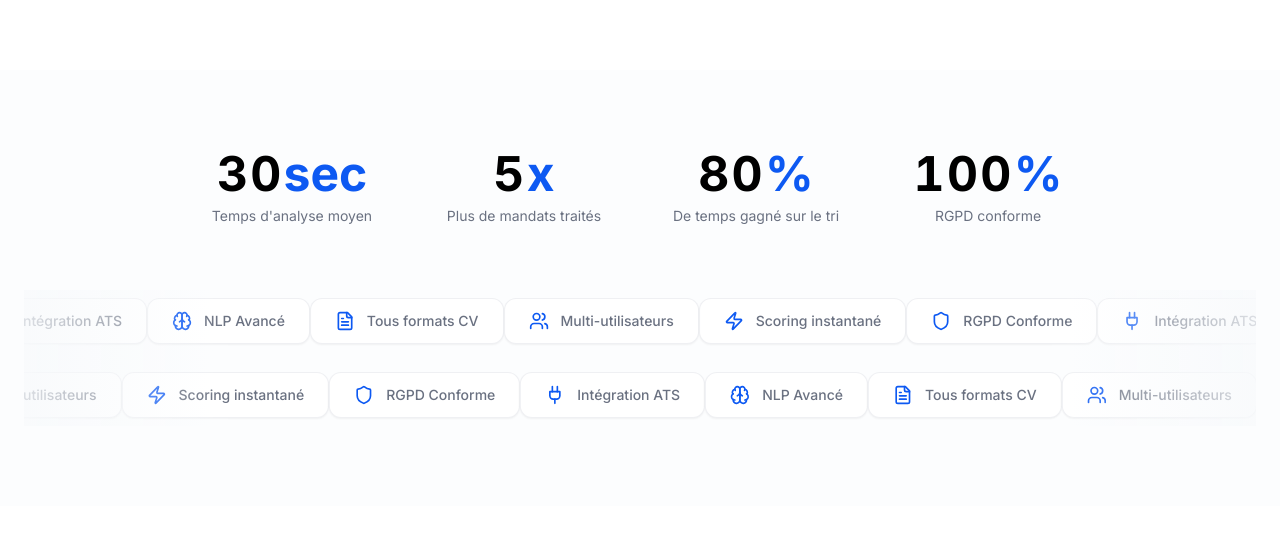
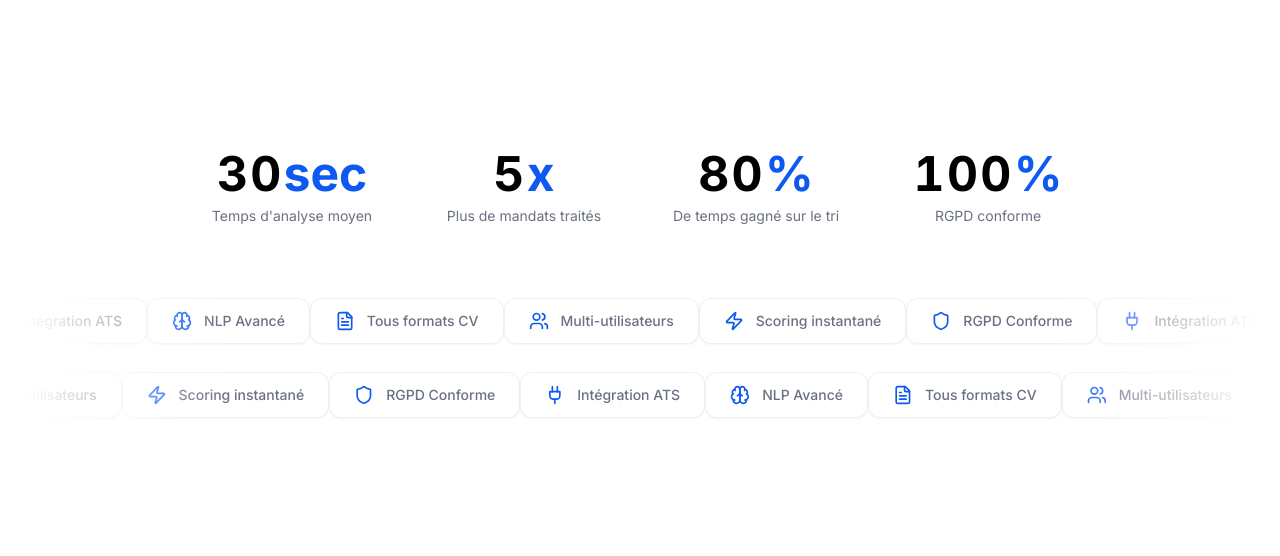
Before and after one commit to FouziGit/skillcruit-ai, a React (Vite) app: page / in a window 1280 px wide. Shown: the part 1834-2390 px from the top of the page. Built offline with nearby package versions, Linux system fonts and the light colour scheme; the HTML template or start-up script is replaced by a standard one.

Commit message:
fix: remove section background transitions causing visible lines
- Remove bg-gradient from Hero section
- Make section-light transparent instead of bg-slate-50/40
- Fix marquee fade edges to use background color

Co-Authored-By: Claude Opus 4.6 <noreply@anthropic.com>

```diff
--- a/src/components/Hero.tsx
+++ b/src/components/Hero.tsx
@@ -12,7 +12,7 @@ export const Hero = () => {
   };
 
   return (
-    <section className="relative min-h-[90vh] flex items-center justify-center overflow-hidden pt-16 bg-gradient-to-b from-slate-50/30 to-white/30" aria-labelledby="hero-title">
+    <section className="relative min-h-[90vh] flex items-center justify-center overflow-hidden pt-16" aria-labelledby="hero-title">
       <GridPattern width={40} height={40} className="absolute inset-0 opacity-[0.03] [mask-image:radial-gradient(500px_circle_at_center,white,transparent)]" />
 
       <div className="container relative z-10 px-6 py-16 md:py-24">
--- a/src/components/Stats.tsx
+++ b/src/components/Stats.tsx
@@ -58,8 +58,8 @@ export const Stats = () => {
                 <TrustCard key={signal.label} {...signal} />
               ))}
             </Marquee>
-            <div className="pointer-events-none absolute inset-y-0 left-0 w-1/6 bg-gradient-to-r from-slate-50/80" />
-            <div className="pointer-events-none absolute inset-y-0 right-0 w-1/6 bg-gradient-to-l from-slate-50/80" />
+            <div className="pointer-events-none absolute inset-y-0 left-0 w-1/6 bg-gradient-to-r from-background" />
+            <div className="pointer-events-none absolute inset-y-0 right-0 w-1/6 bg-gradient-to-l from-background" />
           </div>
         </BlurFade>
       </div>
--- a/src/index.css
+++ b/src/index.css
@@ -105,7 +105,7 @@
   }
 
   .section-light {
-    @apply bg-slate-50/40;
+    @apply bg-transparent;
   }
 }
 
```
